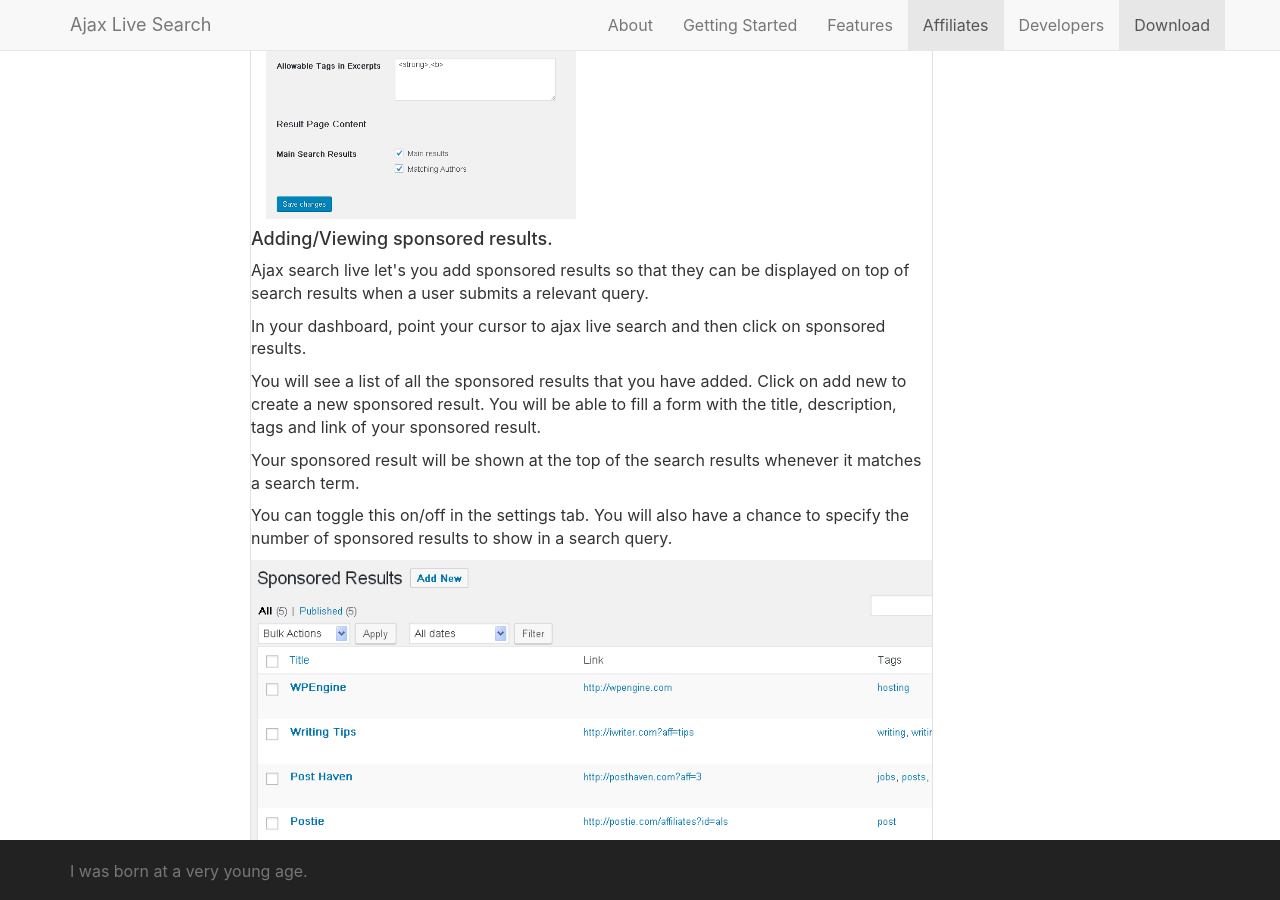
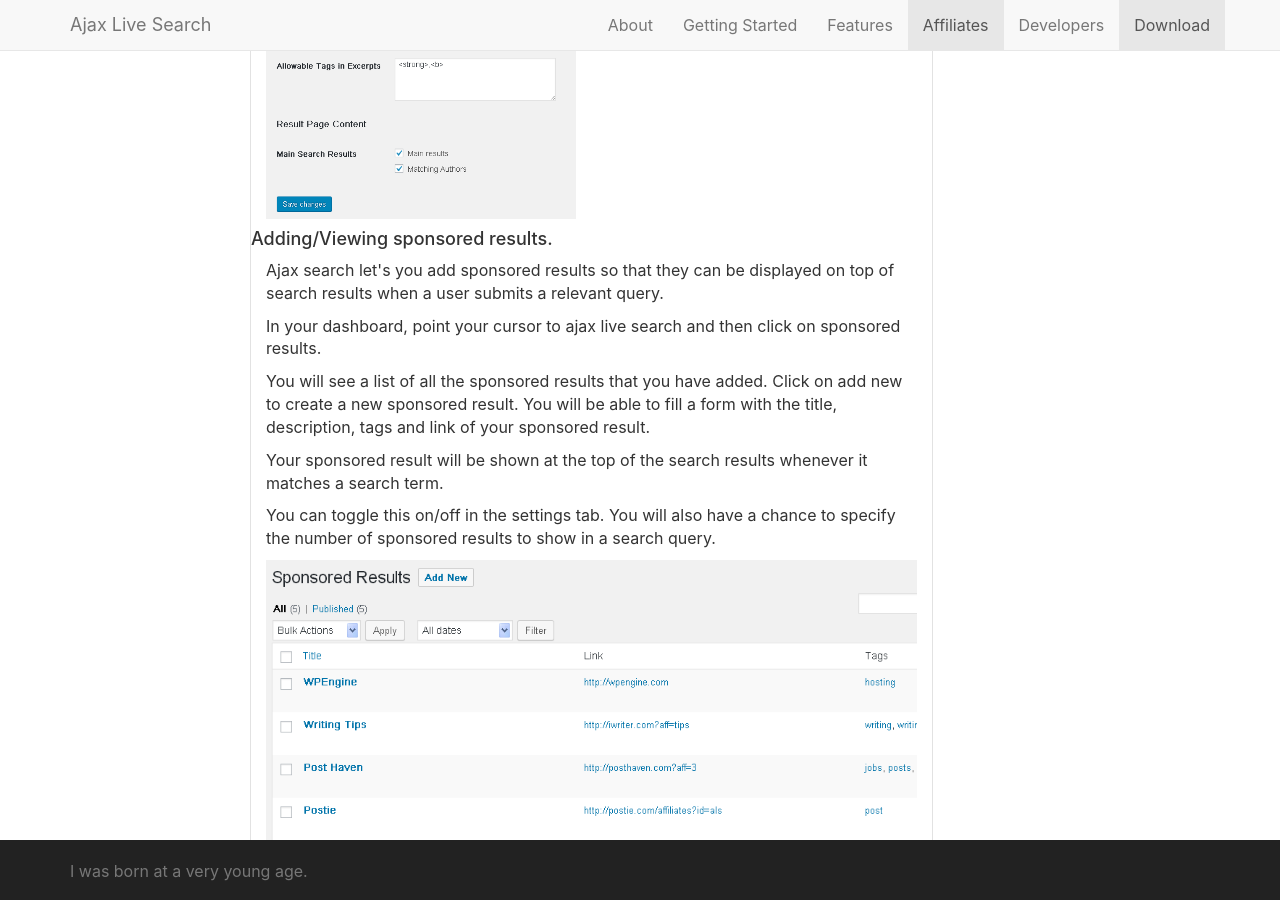
Before and after one commit to picocodes/ajax-live-search, a Jekyll site: the page built from getting-started.html, in a window 1280 px wide and 900 px high, scrolled down 4683 px. Built offline with Jekyll 4.4.1, drawn with Linux system fonts in a browser that asks for light colours; nearby versions of some CDN libraries.

Commit message:
Update getting-started.html

```diff
--- a/getting-started.html
+++ b/getting-started.html
@@ -17,7 +17,7 @@ lead: " How to install Ajax live search and immeadiately and immeadiately start
 <div class="bs-docs-section">
 	<h2 id="installing" class="page-header">Installing</h2>
 
-	<p> Ajax Live Search comes in 2 versions, the <strong>lite version</strong> and the <strong>pro version</strong>. Visit the <a href="../features.html">features page</a> to compare them.</p>
+	<p> Ajax Live Search comes in 2 versions, the <strong>lite version</strong> and the <strong>pro version</strong>. Visit the <a href="../features">features page</a> to compare them.</p>
 
 <p>The lite version is free while the pro version goes for <strong>$29</strong>,  though you can get it for $19 if you buy it by midnight tonight.</p>
 
@@ -45,7 +45,7 @@ lead: " How to install Ajax live search and immeadiately and immeadiately start
 
 	<p> If you need extra functionality and speed boosts, then installing the premium version is the option.</p>
 
-</p>First, <a href="a href="https://pay.paddle.com/checkout/506334" data-theme="none"  class="paddle_button" data-product="506334">buy a license</a> securely using PayPal or your credit card.</p>
+</p>First, <a href="https://pay.paddle.com/checkout/506334" data-theme="none"  class="paddle_button" data-product="506334">buy a license</a> securely using PayPal or your credit card.</p>
 
 	<p> You will then be emailed a download link that you can use to download the plugin and then install it as follows.</p>
 
@@ -208,12 +208,12 @@ lead: " How to install Ajax live search and immeadiately and immeadiately start
 			<div class="col-sm-6">
 				<p> Use this tab to tell ajax live search what and what not to show on the search pages and how to show it.</p>
 			</div>
+
 		</div>
-
 		<div class="row">
 		<h4 id="searching">Adding/Viewing sponsored results.</h4>
-			<div>
-				<p> Ajax search live let's you add sponsored results so that they can be displayed on top of search results when a user submits a relevant query.</p>
+			<div class="col-sm-12">
+				<p> Ajax search let's you add sponsored results so that they can be displayed on top of search results when a user submits a relevant query.</p>
 
 				<p> In your dashboard, point your cursor to ajax live search and then click on sponsored results. </p>
 
@@ -223,7 +223,7 @@ lead: " How to install Ajax live search and immeadiately and immeadiately start
 
 				<p> You can toggle this on/off in the settings tab. You will also have a chance to specify the number of sponsored results to show in a search query.</p>
 			</div>
-			<div>
+			<div class="col-sm-12">
 				<img src="../assets/img/preview6.png" alt="aLs sponsored Results settings" class="img-responsive"></img>
 			</div>
 
```
